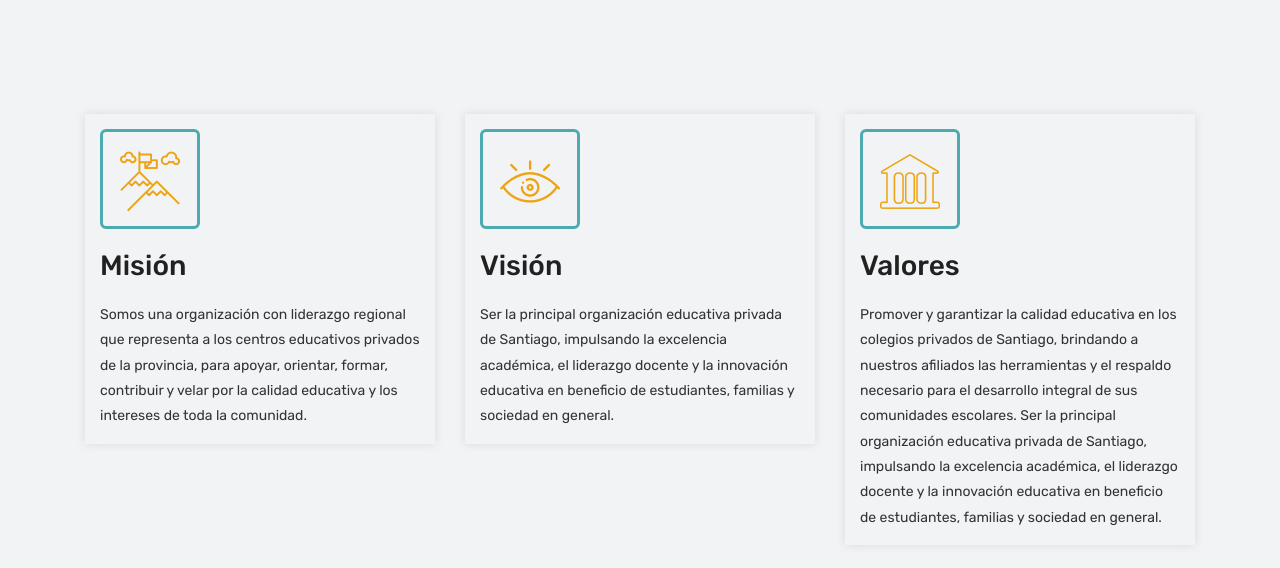
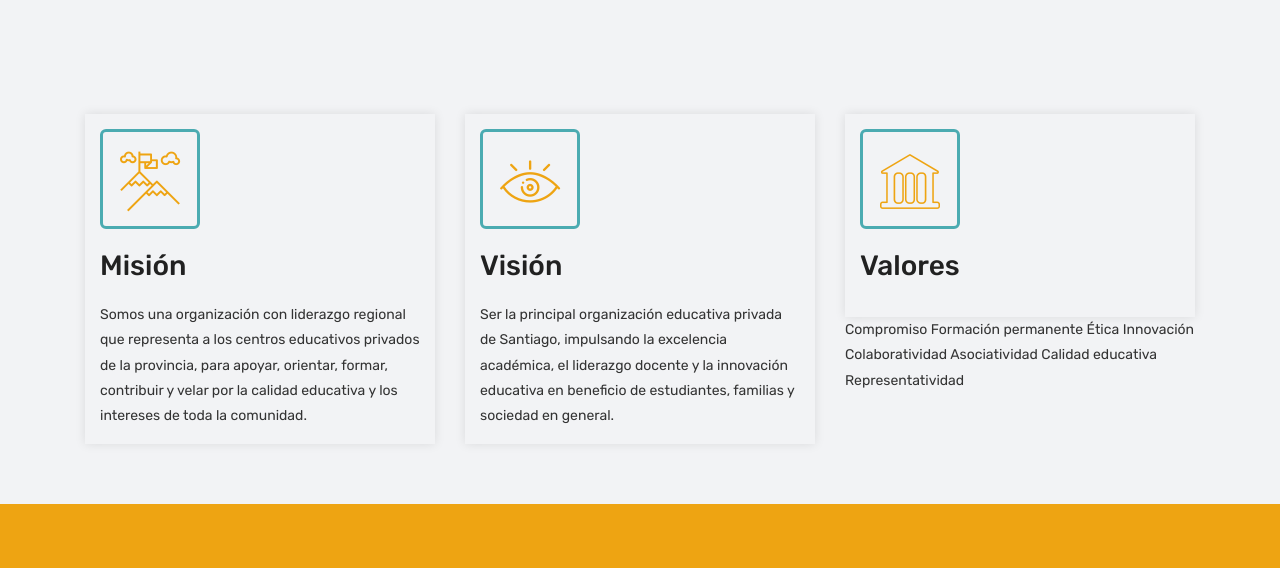
Before and after one commit to joy932019/acoprisa, a plain HTML site: page about.html in a window 1280 px wide. Shown: the part 1490-2058 px from the top of the page. Drawn offline with Linux system fonts and the light colour scheme.

Commit message:
Update about.html

```diff
--- a/about.html
+++ b/about.html
@@ -253,11 +253,13 @@
 						<div class="icon-box-hmv"><i class="flaticon-history"></i></div>
 						<h3>Valores</h3>
 						<div class="tr-pa">H</div>
-						<p>Promover y garantizar la calidad educativa en los colegios privados de Santiago, brindando a nuestros afiliados las herramientas y el respaldo necesario para el desarrollo integral de sus comunidades escolares.
+						<p>
+                        </p>
+					</div>Compromiso				Formación permanente
+Ética					Innovación
+Colaboratividad			Asociatividad
+Calidad educativa			Representatividad
 
-Ser la principal organización educativa privada de Santiago, impulsando la excelencia académica, el liderazgo docente y la innovación educativa en beneficio de estudiantes, familias y sociedad en general.
-                        </p>
-					</div>
 				</div>
 			</div>
 		</div>
```
